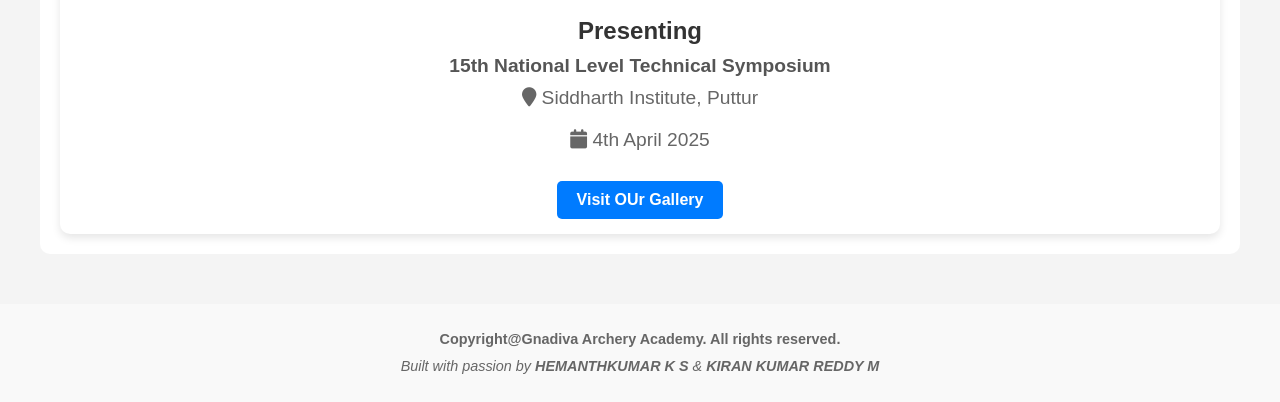
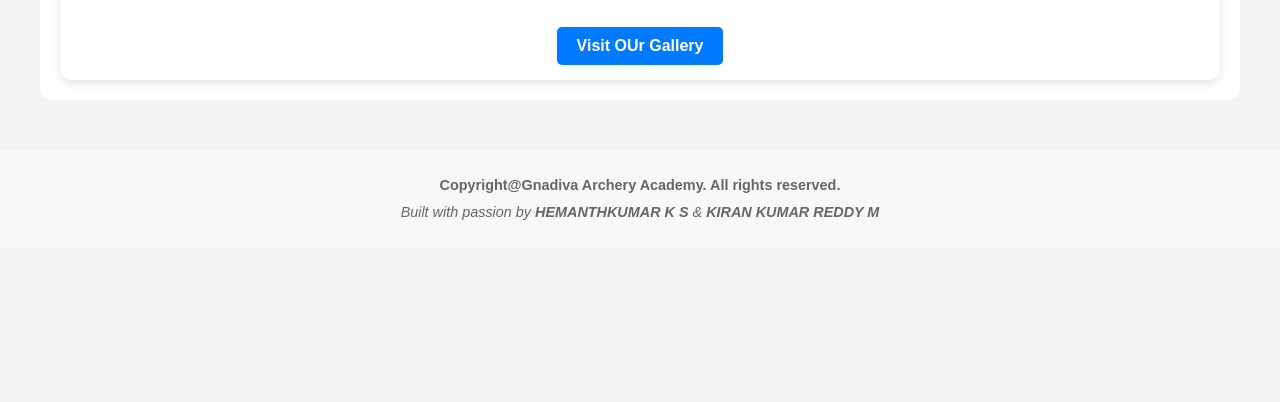
Before and after one commit to KiranKumarReddy-73/Gandiva-Archery-Academy, a plain HTML site: page gallery.html in a window 1280 px wide. Shown: the part 1096-1498 px from the top of the page. After the commit the page ends 1344 px from the top, so only its background shows below. Drawn offline with Linux system fonts and the light colour scheme.

Commit message:
Update gallery.html

```diff
--- a/gallery.html
+++ b/gallery.html
@@ -43,10 +43,7 @@
         <div class="gallery-event-card">
             <img src="images/WhatsApp Image 2025-04-28 at 11.17.33.jpeg" alt="Siddharth Quest 2K25" class="event-image">
             <div class="event-details">
-                <h3>Presenting</h3>
-                <h4>15th National Level Technical Symposium</h4>
-                <p><i class="fa fa-map-marker"></i> Siddharth Institute, Puttur</p>
-                <p><i class="fa fa-calendar"></i> 4th April 2025</p>
+
                 <a href="SiddarthQuest2k25.html" class="register-button">Visit OUr Gallery</a>
             </div>
         </div>
```
